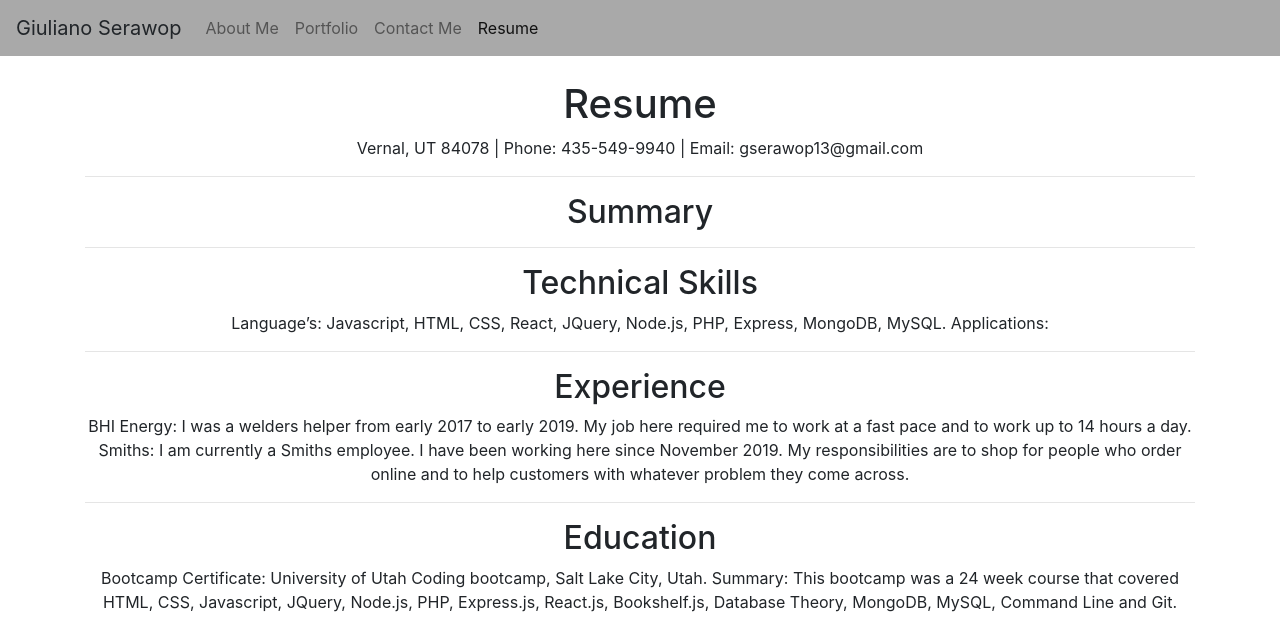
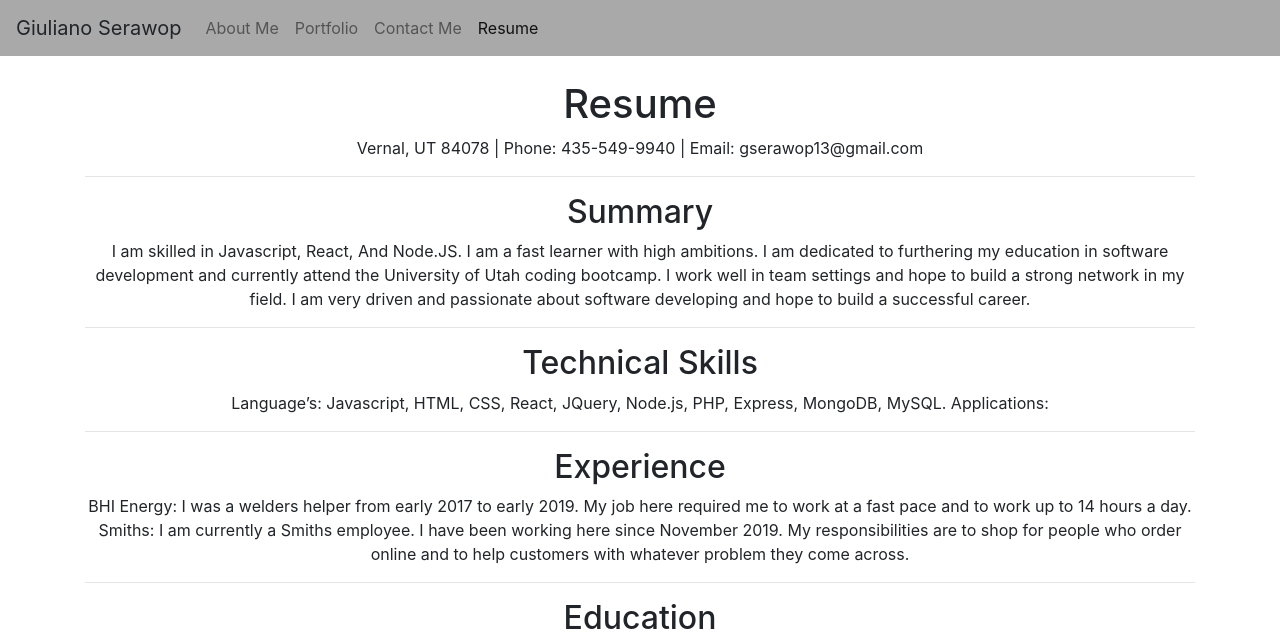
Before and after one commit to Jewls250/Portfolio, a plain HTML site: page resume.html in a window 1280 px wide. Shown: the top 643 px of the page. Drawn offline with nearby package versions, Linux system fonts and the light colour scheme.

Commit message:
Moving things around

```diff
--- a/resume.html
+++ b/resume.html
@@ -53,7 +53,11 @@
 
             <section>
                 <h2>Summary</h2>
-                <p></p>
+                <p>I am skilled in Javascript, React, And Node.JS. I am a fast learner with high ambitions. I am
+                    dedicated to furthering my education in software development and currently attend the University of
+                    Utah coding bootcamp. I work well in team settings and hope to build a strong network in my field. I
+                    am very driven and passionate about software developing and hope to build a successful career.
+                </p>
             </section>
             <hr>
 
```
Also changed, not shown: Assets/Images/400-contact.png (added), Assets/Images/400-index .png (added), Assets/Images/400-portfolio.png (added), Assets/Images/768-contact.png (added), Assets/Images/992-contact.png (added), Assets/Images/992-index.png (added), Assets/Images/992-portfolio.png (added), Assets/Images/fire-and-ice.jpg (added), Assets/Images/unknown.png (added), 1 other file.
